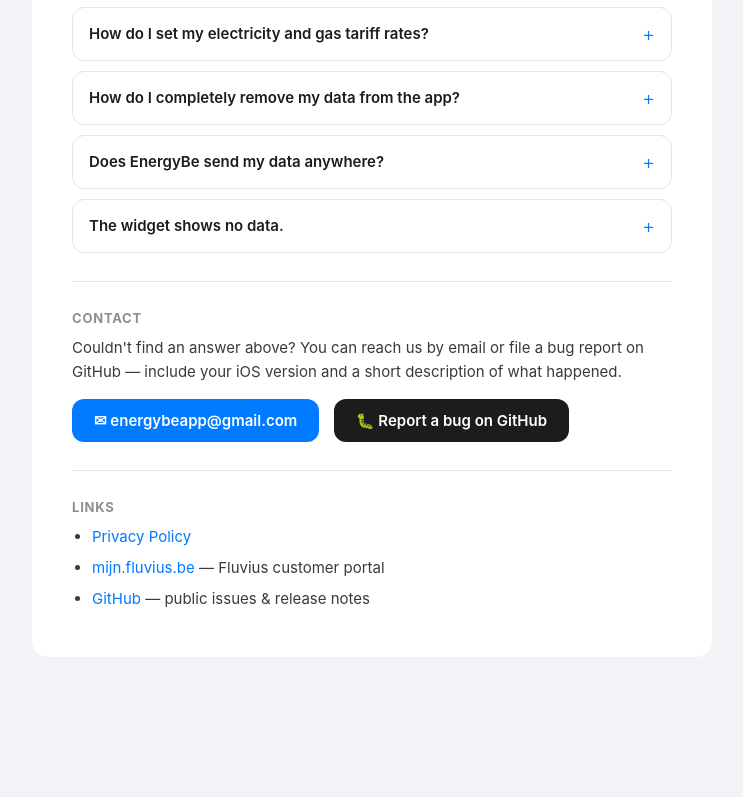
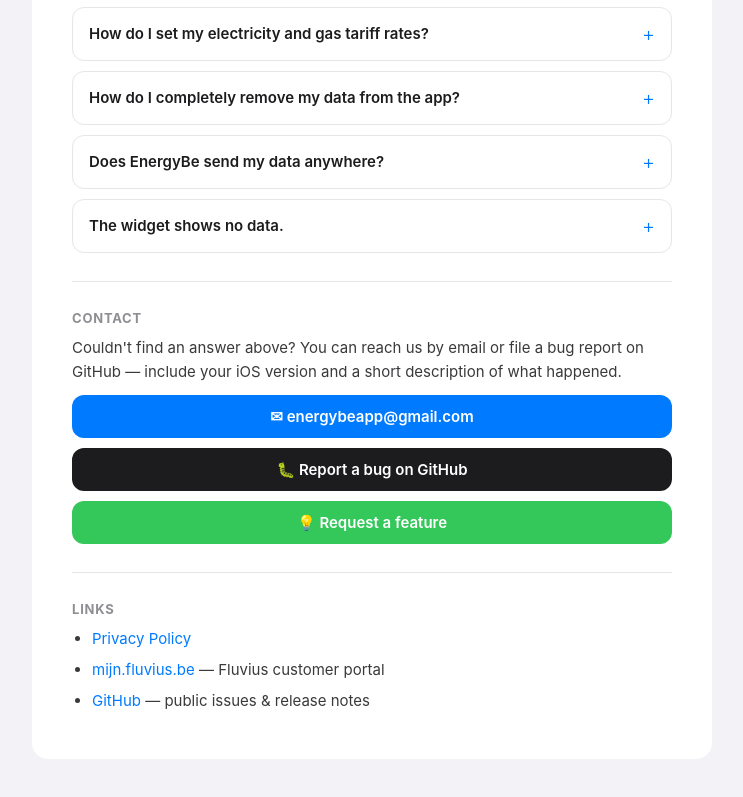
Before and after one commit to eelcoder/energybe-public, a plain HTML site: page support.html in a window 1280 px wide. Shown: the part 1176-1973 px from the top of the page, without its empty margins (268-1011 px from the left). Before the commit the page ends 1873 px from the top, so only its background shows below. Drawn offline with Linux system fonts and the light colour scheme.

Commit message:
Update support.html

```diff
--- a/support.html
+++ b/support.html
@@ -102,8 +102,9 @@
 
         /* Contact button */
         .contact-btn {
-            display: inline-flex;
+            display: flex;
             align-items: center;
+            justify-content: center;
             gap: 8px;
             background: #007aff;
             color: #fff;
@@ -112,7 +113,7 @@
             padding: 12px 22px;
             border-radius: 12px;
             text-decoration: none;
-            margin-top: 14px;
+            margin-top: 10px;
         }
         .contact-btn:hover { background: #0062cc; }
 
@@ -297,8 +298,12 @@
         ✉ energybeapp@gmail.com
     </a>
     <a class="contact-btn" href="https://github.com/eelcoder/energybe-public/issues/new?template=bug_report.md"
-       style="background:#1c1c1e; margin-left: 10px;">
+       style="background:#1c1c1e;">
         🐛 Report a bug on GitHub
+    </a>
+    <a class="contact-btn" href="https://github.com/eelcoder/energybe-public/issues/new?template=feature_request.md"
+       style="background:#34c759;">
+        💡 Request a feature
     </a>
 
     <hr>
```
